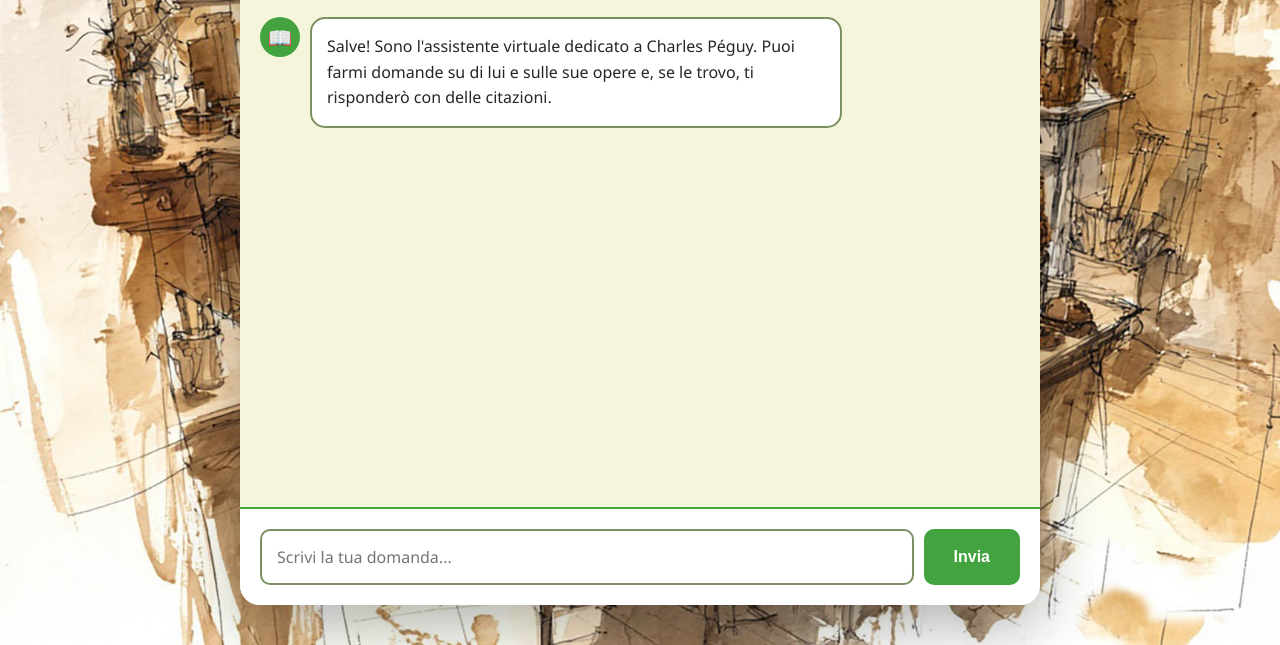
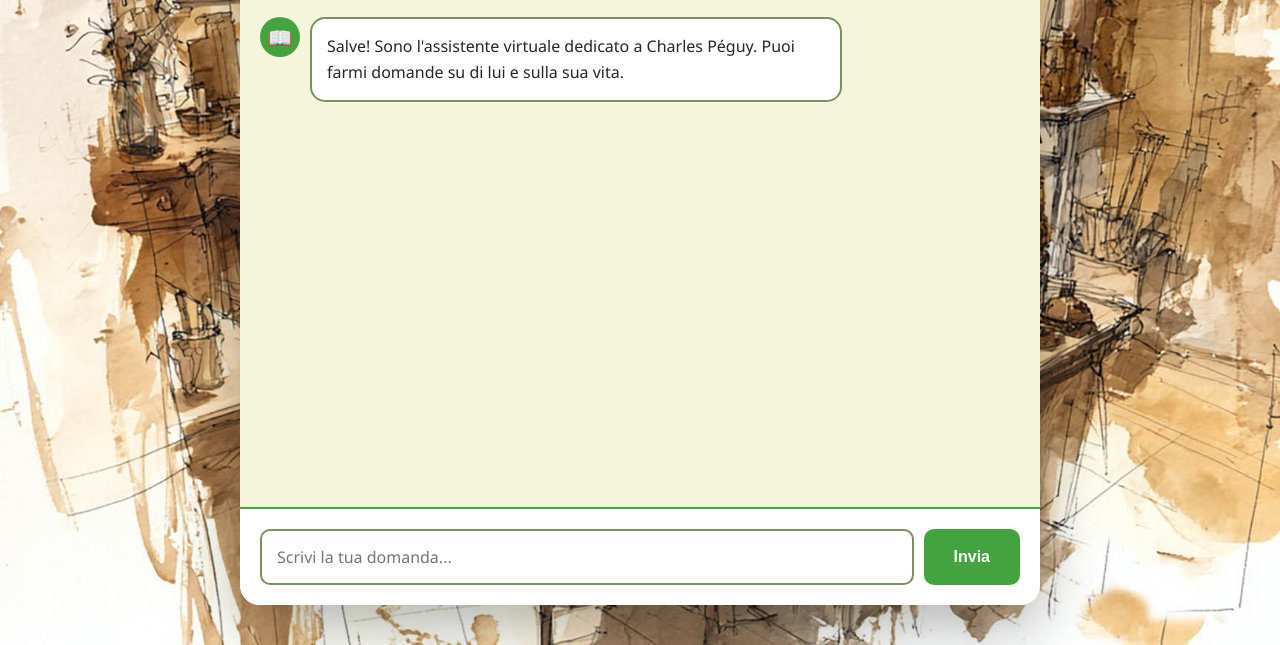
Before and after one commit to centropeguy-dot/peguy-backend, a website: page public/index.html in a window 1280 px wide. Shown: the part 155-800 px from the top of the page. Drawn offline with nearby package versions, Linux system fonts and the light colour scheme; files whose address does not match are found by name.

Commit message:
Update index.html

```diff
--- a/public/index.html
+++ b/public/index.html
@@ -236,7 +236,7 @@
           <div class="message-avatar">📖</div>
           <div class="message-content">
   Salve! Sono l'assistente virtuale dedicato a Charles Péguy. Puoi
-  farmi domande su di lui e sulle sue opere e, se le trovo, ti risponderò con delle citazioni.
+  farmi domande su di lui e sulla sua vita.
 </div>
         </div>
         <div class="typing" id="typing">
```
